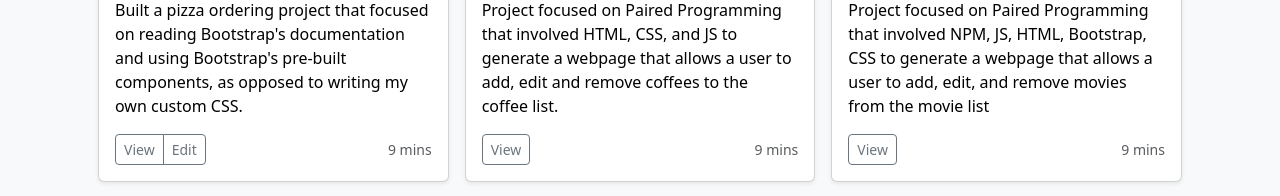
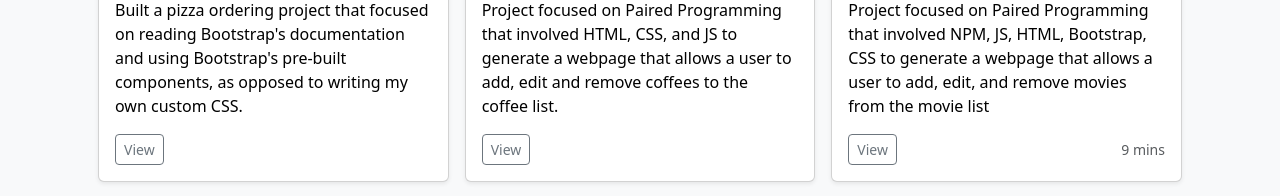
Before and after one commit to kuwanbarnes/kuwanbarnes.github.io, a plain HTML site: page index1.html in a window 1280 px wide. Shown: the part 1680-1876 px from the top of the page. Drawn offline with nearby package versions, Linux system fonts and the light colour scheme; grey boxes are pictures that could not be loaded.

Commit message:
edit card2

```diff
--- a/index1.html
+++ b/index1.html
@@ -171,10 +171,9 @@
               <p class="card-text">Built a pizza ordering project that focused on reading Bootstrap's documentation and using Bootstrap's pre-built components, as opposed to writing my own custom CSS.</p>
               <div class="d-flex justify-content-between align-items-center">
                 <div class="btn-group">
-                  <button type="button" class="btn btn-sm btn-outline-secondary">View</button>
-                  <button type="button" class="btn btn-sm btn-outline-secondary">Edit</button>
+                  <button type="button" onclick="window.location.href" class="btn btn-sm btn-outline-secondary">View</button>
                 </div>
-                <small class="text-muted">9 mins</small>
+
               </div>
             </div>
           </div>
@@ -190,7 +189,7 @@
                   <button type="button" onclick="window.location.href" class="btn btn-sm btn-outline-secondary">View</button>
 
                 </div>
-                <small class="text-muted">9 mins</small>
+
               </div>
             </div>
           </div>
```
